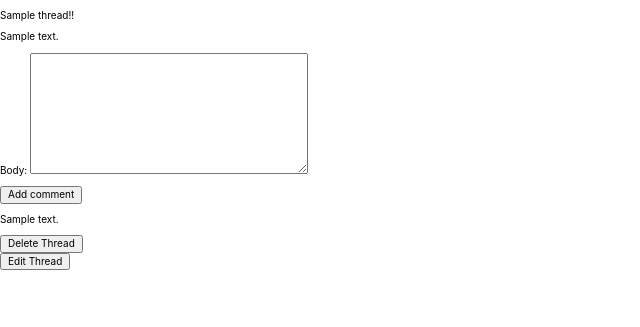
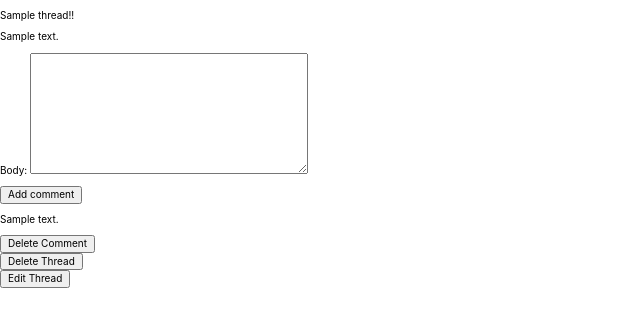
Before and after one commit to Team-Cheese/Cheddit, a Django app: page /thread/00000000-0000-0000-0000-000000000001/ in a window 1280 px wide. Shown: the part 50-377 px from the top of the page, without its empty margins (0-640 px from the left). Run offline with Django 4.2, Linux system fonts and the light colour scheme; tables that the repository leaves empty hold one stand-in row (values such as "Sample post"); some libraries are stand-ins or nearby versions.

Commit message:
add delete comment, work on redirect now

```diff
--- a/main_app/templates/thread/details.html
+++ b/main_app/templates/thread/details.html
@@ -19,7 +19,10 @@
 <div class="comment-card" >
     {% for comment in thread.comment_set.all %}
         <p>{{ comment.body }}</p>
-        {% comment %} <form action="{% url 'comments_delete' %}" {% endcomment %}
+        <form action="{% url 'comment_delete' comment.id %}" method="POST">
+            {% csrf_token %}
+            <button type="submit" class="btn danger">Delete Comment</button>
+        </form>
     {% endfor %}
 </div>
 
--- a/main_app/urls.py
+++ b/main_app/urls.py
@@ -14,7 +14,7 @@ urlpatterns = [
   path('channels/<str:pk>/delete>/', views.ChannelDelete.as_view(), name='channels_delete'),
   path('thread/<str:pk>/delete>/', views.ThreadDelete.as_view(), name='threads_delete'),
   path('thread/<str:pk>/update>/', views.ThreadUpdate.as_view(), name='threads_update'),
-  # path('thread/<str:pk>/comment_delete', views.CommentDelete.as_view(), name='comment_delete'),
+  path('thread/<str:pk>/comment_delete', views.CommentDelete.as_view(), name='comment_delete'),
   path('accounts/signup', views.signup, name='signup'),
   path('accounts/profile', views.profile, name='profile')
 ]
--- a/main_app/views.py
+++ b/main_app/views.py
@@ -3,13 +3,13 @@ from django.views.generic import ListView
 from django.views.generic.edit import CreateView, UpdateView, DeleteView
 from .models import Channel
 from django.contrib.auth.views import LoginView
-from django.views.generic.edit import CreateView
 from django.shortcuts import render, redirect
 from main_app.forms import ThreadForm
 from .models import Channel, Thread, Comment
 from .forms import ThreadForm, UserProfileForm, CommentForm
 from django.contrib.auth import login
 from django.contrib.auth.forms import UserCreationForm
+from django.urls import reverse_lazy
 
 class Home(LoginView):
   template_name = 'home.html'
@@ -74,8 +74,9 @@ class ThreadUpdate(UpdateView) :
   fields = '__all__'
   success_url = '/channels/'
 
-# class CommentDelete(DeleteView):
-#   model = Comment
+class CommentDelete(DeleteView):
+  model = Comment
+  success_url = '/channels/'
 
 
 def signup(request):
```
